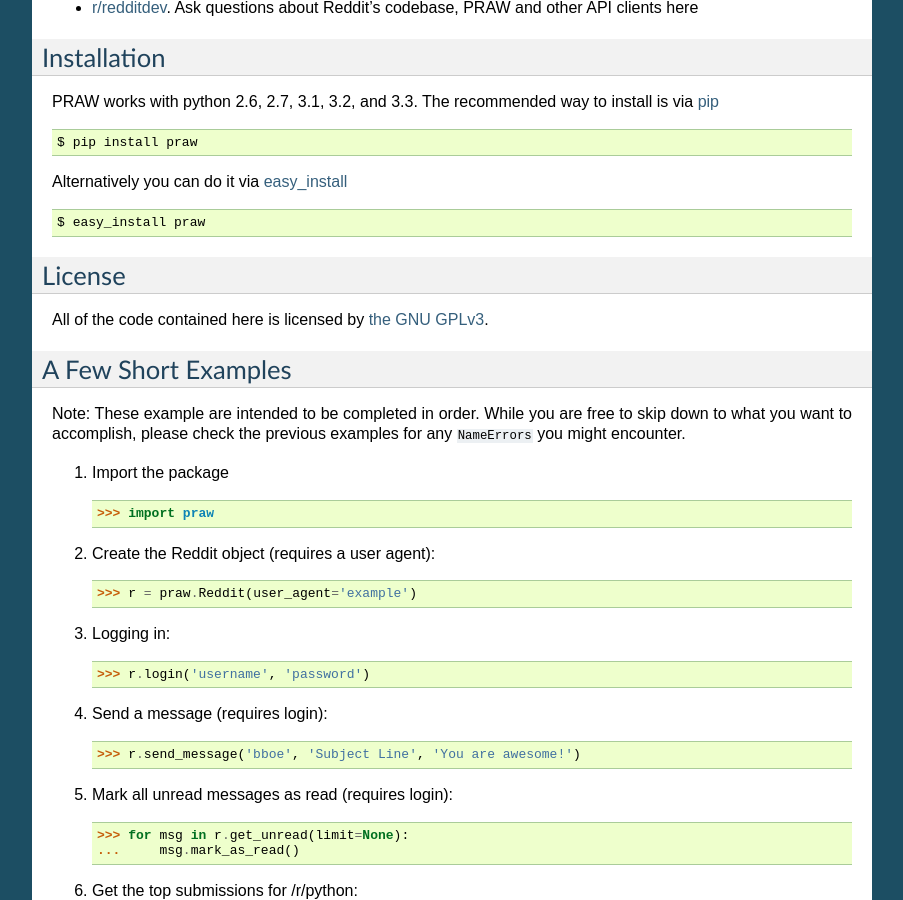
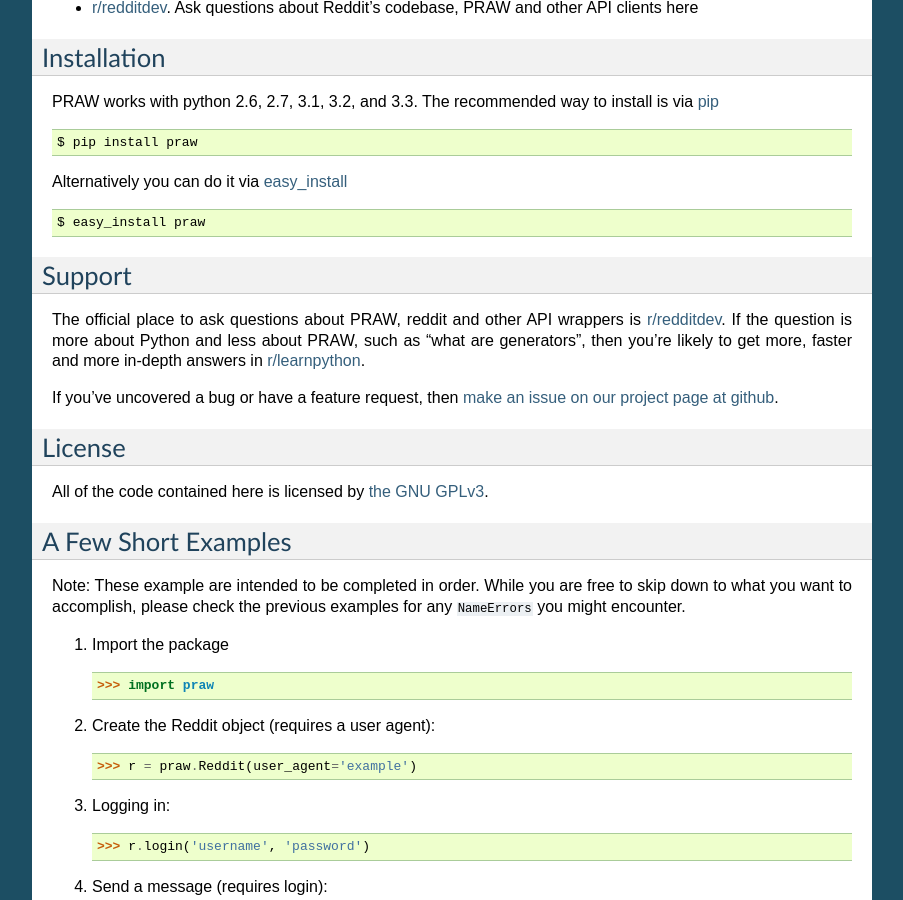
Before and after one commit to praw-dev/praw, a Sphinx documentation site: the page built from docs/index.rst, in a window 1280 px wide and 900 px high, scrolled down 918 px. Shown: the whole window, without its empty margins (198-1101 px from the left). Built offline with Sphinx 7.4.7, drawn with Linux system fonts in a browser that asks for light colours.

Commit message:
Add support section.

```diff
--- a/README.rst
+++ b/README.rst
@@ -58,6 +58,22 @@ Alternatively you can do it via
 
 .. end_installation
 
+.. begin_support
+
+Support
+-------
+
+The official place to ask questions about PRAW, reddit and other API wrappers
+is `r/redditdev <http://www.reddit.com/r/redditdev>`_. If the question is more
+about Python and less about PRAW, such as "what are generators", then you're
+likely to get more, faster and more in-depth answers in `r/learnpython
+<http://www.reddit.com/r/learnpython>`_.
+
+If you've uncovered a bug or have a feature request, then `make an issue on our
+project page at github <https://github.com/praw-dev/praw/issues>`_.
+
+.. end_support
+
 Documentation
 -------------
 
--- a/docs/index.rst
+++ b/docs/index.rst
@@ -42,6 +42,10 @@ References And Other Relevant Pages
 .. include:: ../README.rst
    :start-after: begin_installation
    :end-before: end_installation
+
+.. include:: ../README.rst
+   :start-after: begin_support
+   :end-before: end_support
 
 .. include:: ../README.rst
    :start-after: begin_license
```
